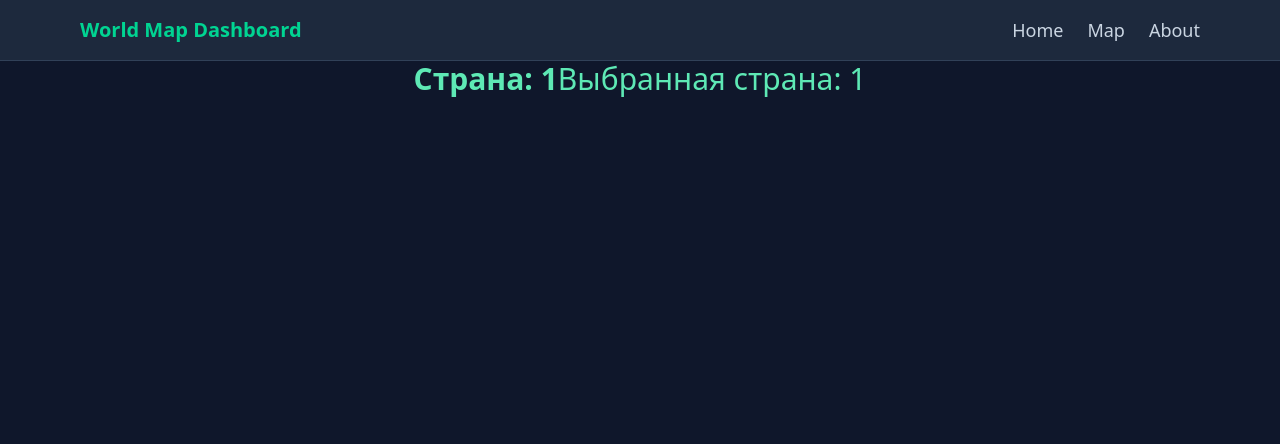
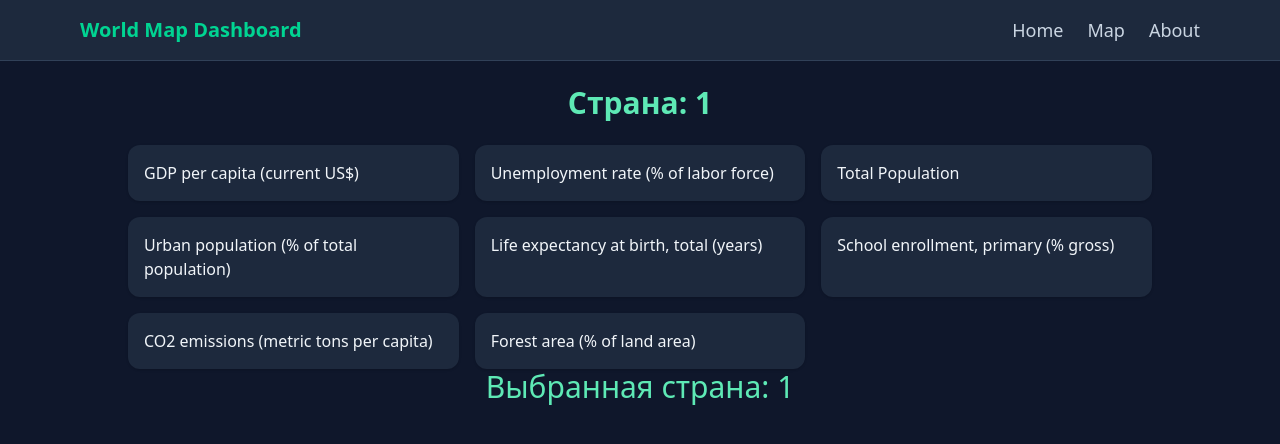
Before and after one commit to GreenXred/World-Map-Dashboard, a React (Vite) app: page /country/1 in a window 1280 px wide. Shown: the top 444 px of the page. Built offline with nearby package versions, Linux system fonts and the light colour scheme.

Commit message:
сетка для данных в при клике на страну Country.tsx

```diff
--- a/src/pages/Country/Country.tsx
+++ b/src/pages/Country/Country.tsx
@@ -4,6 +4,10 @@ import type { RootState } from "../../store/Store";
 import { useDispatch } from "react-redux";
 import { setCountry } from "../../store/CountrySlice";
 import { useEffect } from "react";
+
+import { INDICATORS } from "../../config/indicators";
+import IndicatorCard from "../../components/IndicatorCard";
+
 
 
 export default function Country() {
@@ -19,10 +23,22 @@ export default function Country() {
 
 
     return (
-        <div className="flex items-center justify-center">
+        <div className="flex flex-col items-center p-6">
             <h1 className="text-3xl text-emerald-300 font-bold">
                 Страна: {code}
             </h1>
+
+            <div className="mt-6 grid grid-cols-1 sm:grid-cols-2 lg:grid-cols-3 gap-4 w-full max-w-5xl">
+                {INDICATORS.map((indicator) => (
+                    <IndicatorCard
+                        key={indicator.id}
+                        label={indicator.label}
+                        value={null}      // заглушка
+                        year={null}       // заглушка
+                    />
+                ))}
+            </div>
+
             <h1 className="text-3xl text-emerald-300">
                 Выбранная страна: {selected}
             </h1>
--- a/src/store/CountrySlice.ts
+++ b/src/store/CountrySlice.ts
@@ -1,3 +1,5 @@
+// Управление состоянием выбранной страны
+
 import { createSlice } from "@reduxjs/toolkit";
 import type { PayloadAction } from "@reduxjs/toolkit";
 
```
Also changed, not shown: src/config/Indicators.ts (renamed from src/config.ts/indicators.ts).
